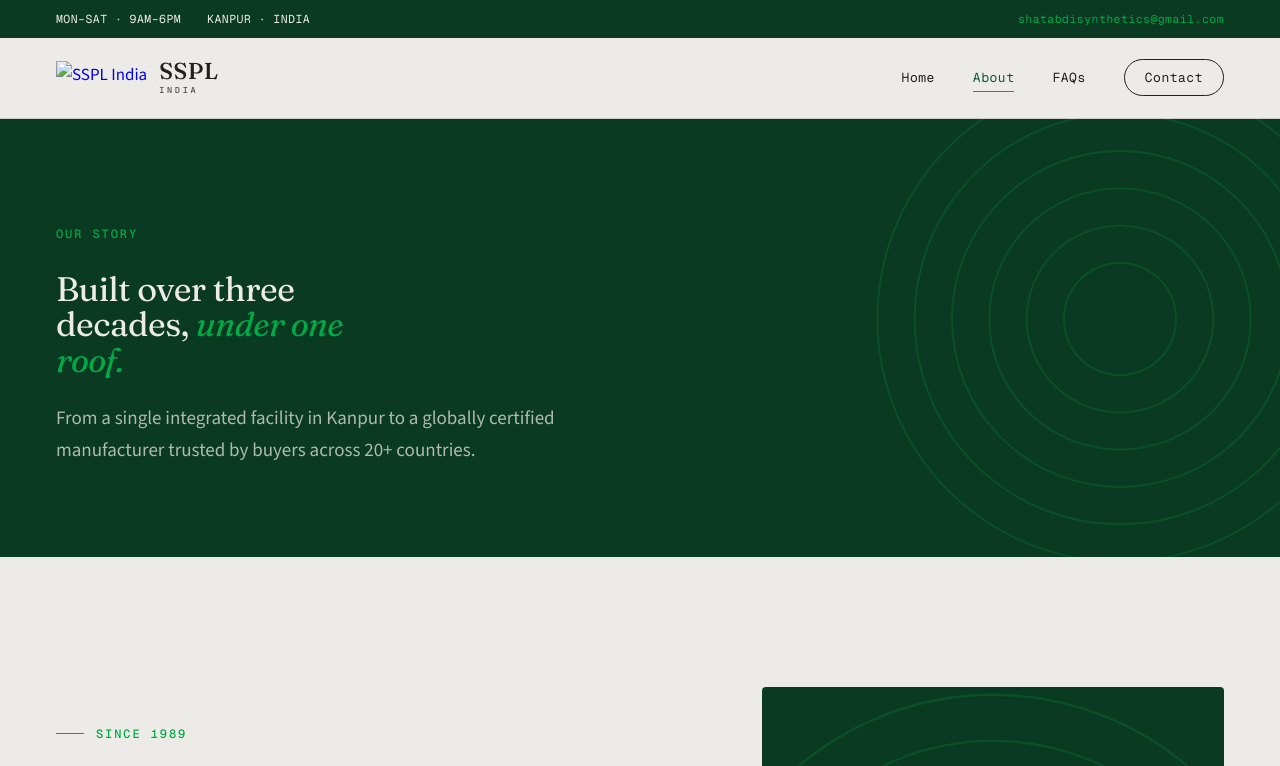
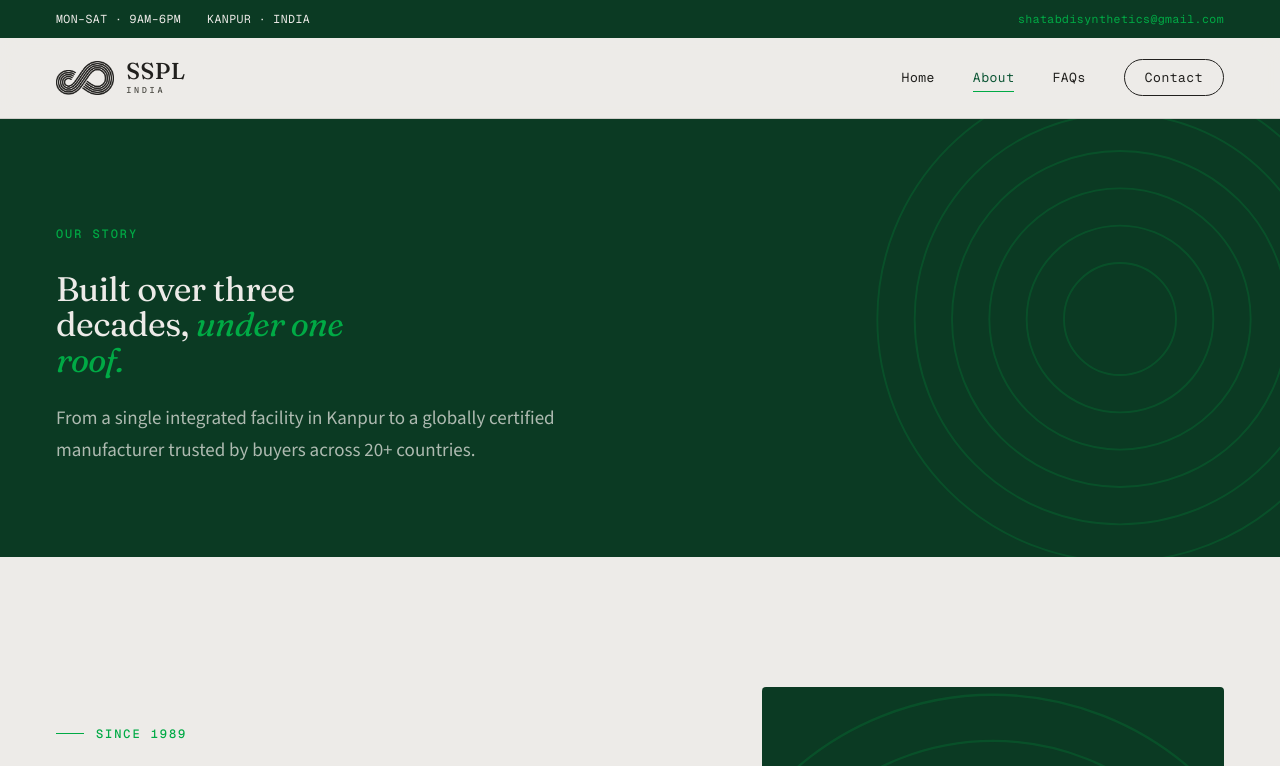
Before and after one commit to shobhitsharma007ss-cpu/sspl-website, a plain HTML site: page about.html in a window 1280 px wide. Shown: the top 766 px of the page. Drawn offline with nearby package versions, Linux system fonts and the light colour scheme.

Commit message:
Add files via upload

```diff
--- a/about.html
+++ b/about.html
@@ -13,7 +13,7 @@
     <a href="mailto:shatabdisynthetics@gmail.com">shatabdisynthetics@gmail.com</a>
   </div></div>
   <nav><div class="wrap">
-    <a href="index.html" class="nav-logo"><img src="assets/mark-dark.png" alt="SSPL India"><span class="nav-word">SSPL<small>INDIA</small></span></a>
+    <a href="index.html" class="nav-logo"><img src="mark-dark.png" alt="SSPL India"><span class="nav-word">SSPL<small>INDIA</small></span></a>
     <div class="hamburger" onclick="toggleMenu()"><span></span><span></span><span></span></div>
     <ul class="nav-links" id="navLinks">
       <li><a href="index.html">Home</a></li><li><a href="about.html" class="active">About</a></li><li><a href="faq.html">FAQs</a></li><li><a href="contact.html" class="nav-cta">Contact</a></li>
@@ -85,7 +85,7 @@
 
   <footer><div class="wrap">
     <div class="footer-top">
-      <div class="footer-brand"><img src="assets/logo-light.png" alt="SSPL India"><p>Shatabdi Synthetics Pvt. Ltd. — a knitted fabric and garment manufacturer in Kanpur, India. Designed to last a century.</p></div>
+      <div class="footer-brand"><img src="logo-light.png" alt="SSPL India"><p>Shatabdi Synthetics Pvt. Ltd. — a knitted fabric and garment manufacturer in Kanpur, India. Designed to last a century.</p></div>
       <div class="footer-col"><h5>Navigate</h5><ul><li><a href="index.html">Home</a></li><li><a href="about.html">About</a></li><li><a href="faq.html">FAQs</a></li><li><a href="contact.html">Contact</a></li></ul></div>
       <div class="footer-col"><h5>Capabilities</h5><ul><li><a href="contact.html">Knitting</a></li><li><a href="contact.html">Dyeing &amp; Finishing</a></li><li><a href="contact.html">Garment Manufacturing</a></li><li><a href="contact.html">Job Work</a></li></ul></div>
       <div class="footer-col"><h5>Visit / Write</h5><address>C-22-23 Textile Zone<br>UPSIDC Area, Rooma<br>Kanpur 209402, India<br><br><a href="mailto:shatabdisynthetics@gmail.com">shatabdisynthetics@gmail.com</a></address></div>
```
Also changed, not shown: contact.html (+2 -2 lines), faq.html (+2 -2 lines), index.html (+2 -2 lines).
